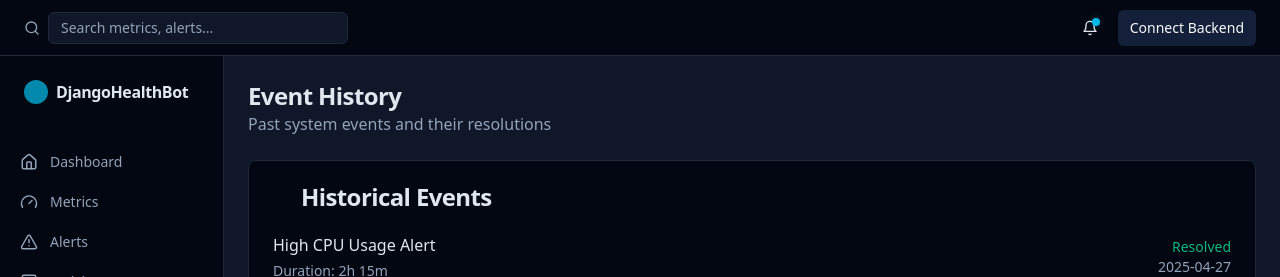
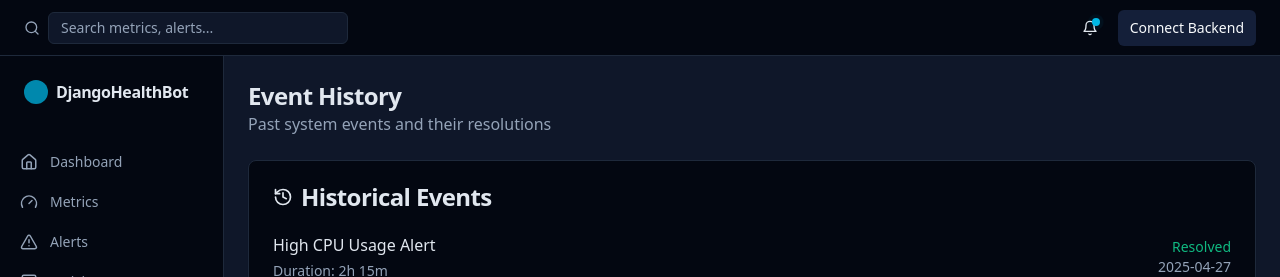
Before and after one commit to Aziz19191/health-guardian-alerts, a React (Vite) app: page /history in a window 1280 px wide. Shown: the top 277 px of the page. Built offline with nearby package versions, Linux system fonts and the light colour scheme.

Commit message:
Fix: Import and use correct Lucide icons
Fixes the import and usage of the 'activity' and 'history' icons from the 'lucide-react' library in the Activity and History pages.

```diff
--- a/src/pages/Activity.tsx
+++ b/src/pages/Activity.tsx
@@ -2,7 +2,7 @@
 import React from 'react';
 import { MainLayout } from '@/components/Layout/MainLayout';
 import { Card, CardContent, CardHeader, CardTitle } from '@/components/ui/card';
-import { activity } from 'lucide-react';
+import { Activity as ActivityIcon } from 'lucide-react';
 
 const activities = [
   {
@@ -37,7 +37,7 @@ const Activity = () => {
         <Card>
           <CardHeader>
             <CardTitle className="flex items-center gap-2">
-              <activity className="h-5 w-5" />
+              <ActivityIcon className="h-5 w-5" />
               Recent Activities
             </CardTitle>
           </CardHeader>
--- a/src/pages/History.tsx
+++ b/src/pages/History.tsx
@@ -2,7 +2,7 @@
 import React from 'react';
 import { MainLayout } from '@/components/Layout/MainLayout';
 import { Card, CardContent, CardHeader, CardTitle } from '@/components/ui/card';
-import { history } from 'lucide-react';
+import { History as HistoryIcon } from 'lucide-react';
 
 const historyItems = [
   {
@@ -40,7 +40,7 @@ const History = () => {
         <Card>
           <CardHeader>
             <CardTitle className="flex items-center gap-2">
-              <history className="h-5 w-5" />
+              <HistoryIcon className="h-5 w-5" />
               Historical Events
             </CardTitle>
           </CardHeader>
```
